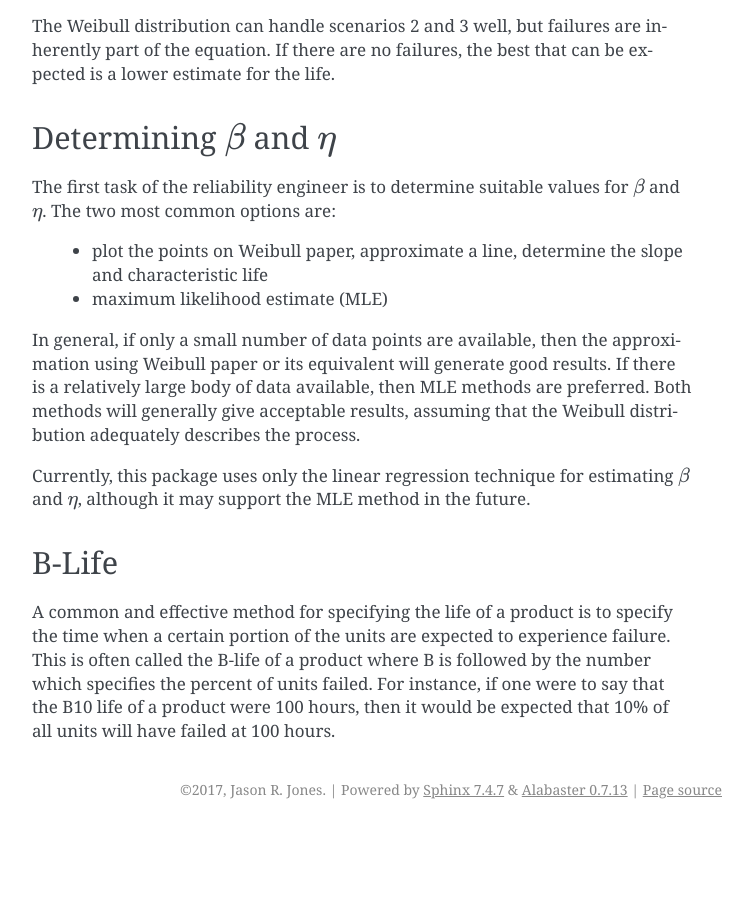
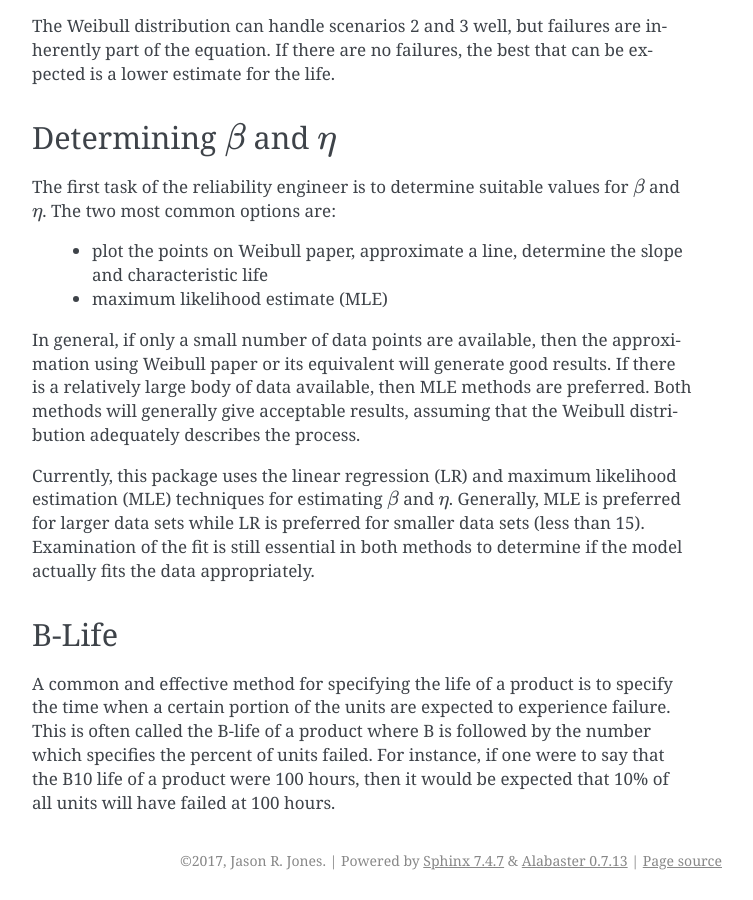
Before and after one commit to slightlynybbled/weibull, a Sphinx documentation site: the page built from docs/briefintro.rst, in a window 1280 px wide and 900 px high, scrolled down 3797 px. Shown: the whole window, without its empty margins (388-1141 px from the left). Built offline with Sphinx 7.4.7, drawn with Linux system fonts in a browser that asks for light colours; before the commit the page ends 4626 px from its top, so only the background shows below that.

Commit message:
Added documentation for linear regression vs. MLE method of beta and eta estimation.

```diff
--- a/docs/briefintro.rst
+++ b/docs/briefintro.rst
@@ -69,7 +69,7 @@ The first task of the reliability engineer is to determine suitable values for :
 
 In general, if only a small number of data points are available, then the approximation using Weibull paper or its equivalent will generate good results.  If there is a relatively large body of data available, then MLE methods are preferred.  Both methods will generally give acceptable results, assuming that the Weibull distribution adequately describes the process.
 
-Currently, this package uses only the linear regression technique for estimating :math:`\beta` and :math:`\eta`, although it may support the MLE method in the future.
+Currently, this package uses the linear regression (LR) and maximum likelihood estimation (MLE) techniques for estimating :math:`\beta` and :math:`\eta`.  Generally, MLE is preferred for larger data sets while LR is preferred for smaller data sets (less than 15).  Examination of the fit is still essential in both methods to determine if the model actually fits the data appropriately.
 
 .. todo: Better explanation of plotting method, including censored and uncensored data
 
```
